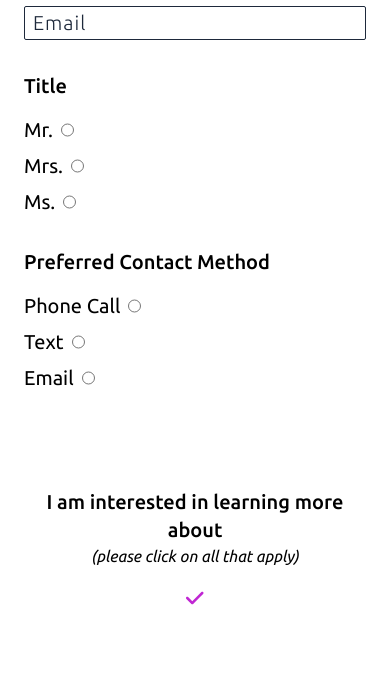
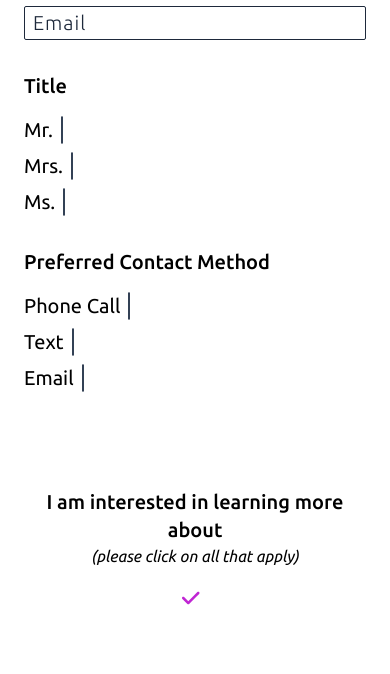
Before and after one commit to banksjazz87/visitor-form-app, a React (Create React App) app in the folder my-app/: page / in a window 390 px wide. Shown: the part 1436-2110 px from the top of the page. Built offline with nearby package versions, Linux system fonts and the light colour scheme; no server answers.

Commit message:
style: touched up the styling on the visitor form.

```diff
--- a/my-app/src/components/LandingPage/ButtonGroup.tsx
+++ b/my-app/src/components/LandingPage/ButtonGroup.tsx
@@ -18,7 +18,7 @@ export default function ButtonGroup({dataArray, values, clickHandler, title, sub
 
         if (values.indexOf(x.value) > -1) {
             return (
-                <div key={`btnGroupItem_${y}`} className="pb-4 flex flex-row justify-center gap-0 md:justify-start md:gap-2">
+                <div key={`btnGroupItem_${y}`} className="pb-4 flex flex-row justify-center gap-2 md:justify-start md:gap-2">
                 <FontAwesomeIcon
                     icon={faCheck}
                     style={{color: '#c026d3', marginTop: '4px'}}
--- a/my-app/src/components/LandingPage/Form.tsx
+++ b/my-app/src/components/LandingPage/Form.tsx
@@ -343,7 +343,7 @@ export default function Form({ show, showHandler }: FormProps) {
 						<input
 							type="submit"
 							value="Submit"
-							className="bg-fuchsia-800 hover:bg-fuchsia-900 transition-colors ease-in-out delay-200 py-4 px-20 text-2xl rounded-full  capitalize tracking-wider m-auto text-white"
+							className="bg-fuchsia-800 hover:bg-fuchsia-900 cursor-pointer transition-colors ease-in-out delay-200 py-4 px-20 text-2xl rounded-full  capitalize tracking-wider m-auto text-white"
 						></input>
 					</div>
 				</form>
--- a/my-app/src/components/LandingPage/InputField.tsx
+++ b/my-app/src/components/LandingPage/InputField.tsx
@@ -26,7 +26,7 @@ export default function InputField({dataArray, title, vertical, changeHandler, s
                         placeholder={x.placeHolder} name={x.name}
                         onChange={(event) => changeHandler(event, x.visitorKey)}
                         value={x.value}
-                        className="border border-slate-700 rounded-sm focus:border-fuchsia-800"></input>
+                        className="border border-slate-700 rounded-sm focus:border-fuchsia-800 appearance-none checked:bg-fuchsia-800"></input>
                 </div>
                 );
             } else {
@@ -43,7 +43,7 @@ export default function InputField({dataArray, title, vertical, changeHandler, s
                             name={x.label}
                             onChange={(event) => changeHandler(event, x.visitorKey)}
                             className="border border-slate-800 rounded-sm pl-2 focus:outline-fuchsia-800 text-xl font-normal text-black leading-8 tracking-wider placeholder:text-slate-800 placeholder:font-light"></input>
-                            <p className="absolute -bottom-5 text-fuchsia-800 text-sm"style={showValidMessage && x.id ===
+                            <p className="absolute -bottom-5 text-rose-900 text-sm"style={showValidMessage && x.id ===
                             'email' ? {"display": ''} : {"display": "none"}}>{`*Please provide a valid ${x.id}.`}</p>
                     </div>
                 );
```
Also changed, not shown: 3 other files (tests, documents, lock files or other folders).
